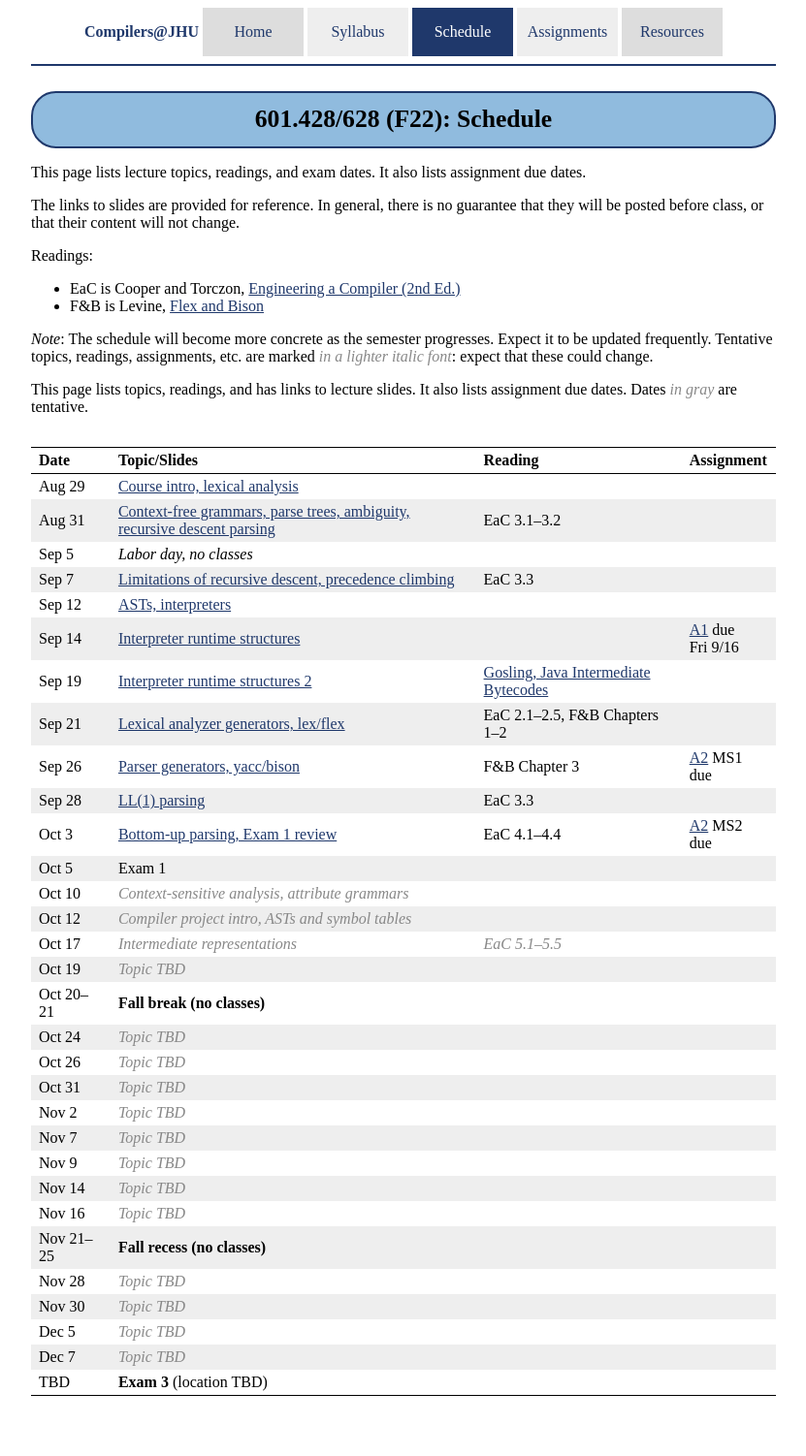
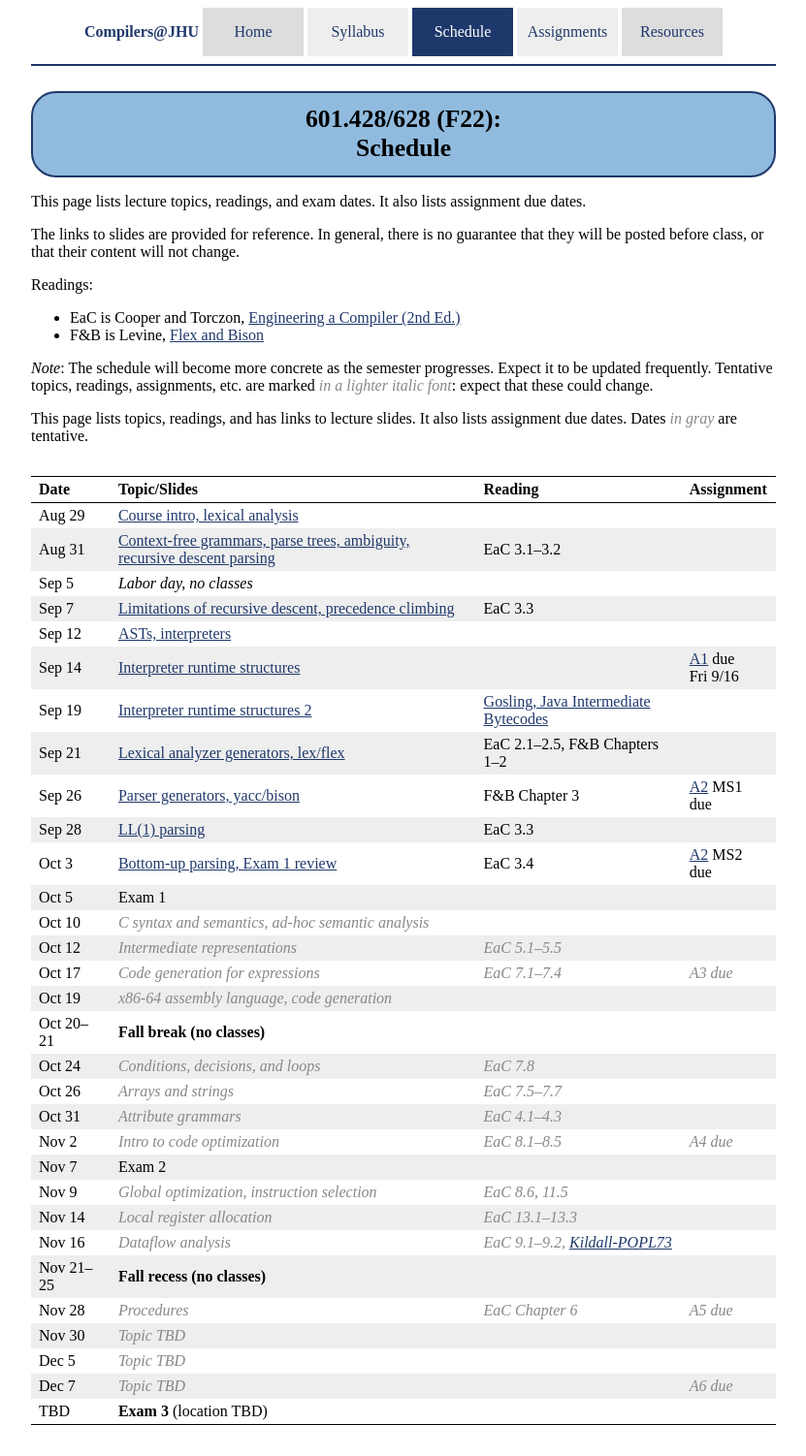
Before and after one commit to jhucompilers/fall2022, a Jekyll site: the page built from schedule.md, in a window 1280 px wide. Shown: the whole page at 97% size, without its empty margins (224-1055 px from the left). Built offline with Jekyll 4.4.1, drawn with Linux system fonts in a browser that asks for light colours; before the commit the page ends 1472 px from its top, so only the background shows below that.

Commit message:
planning compiler topcs/due dates

```diff
--- a/_layouts/default.html
+++ b/_layouts/default.html
@@ -25,7 +25,7 @@
 
 		<hr id="headerSep">
 
-		<div id="pageTitle">{{site.coursename}}: {{page.title}}</div>
+		<div id="pageTitle">{{site.coursename}}:<br>{{page.title}}</div>
 
 		{{content}}
 
--- a/schedule.md
+++ b/schedule.md
@@ -37,24 +37,24 @@ Sep 19 | [Interpreter runtime structures 2](lectures/lecture06-public.pdf) | [Go
 Sep 21 | [Lexical analyzer generators, lex/flex](lectures/lecture07-public.pdf) | EaC 2.1–2.5, F&amp;B Chapters 1–2 |
 Sep 26 | [Parser generators, yacc/bison](lectures/lecture08-public.pdf) | F&amp;B Chapter 3 | [A2](assign/assign02.html) MS1 due
 Sep 28 | [LL(1) parsing](lectures/lecture09-public.pdf) | EaC 3.3 |
-Oct 3 | [Bottom-up parsing, Exam 1 review](lectures/lecture10-public.pdf) | EaC 4.1–4.4 | [A2](assign/assign02.html) MS2 due
+Oct 3 | [Bottom-up parsing, Exam 1 review](lectures/lecture10-public.pdf) | EaC 3.4 | [A2](assign/assign02.html) MS2 due
 Oct 5 | Exam 1 |  |
-Oct 10 | <span class='tentative'>Context-sensitive analysis, attribute grammars</span> |  |
-Oct 12 | <span class='tentative'>Compiler project intro, ASTs and symbol tables</span> |  |
-Oct 17 | <span class='tentative'>Intermediate representations</span> | <span class='tentative'>EaC 5.1–5.5</span> |
-Oct 19 | <span class='tentative'>Topic TBD</span> |  |
+Oct 10 | <span class='tentative'>C syntax and semantics, ad-hoc semantic analysis</span> |  |
+Oct 12 | <span class='tentative'>Intermediate representations</span> | <span class='tentative'>EaC 5.1–5.5</span> |
+Oct 17 | <span class='tentative'>Code generation for expressions</span> | <span class='tentative'>EaC 7.1–7.4</span> | <span class='tentative'>A3 due</span>
+Oct 19 | <span class='tentative'>x86-64 assembly language, code generation</span> |  |
 Oct 20–21 | **Fall break (no classes)** |  |
-Oct 24 | <span class='tentative'>Topic TBD</span> |  |
-Oct 26 | <span class='tentative'>Topic TBD</span> |  |
-Oct 31 | <span class='tentative'>Topic TBD</span> |  |
-Nov 2 | <span class='tentative'>Topic TBD</span> |  |
-Nov 7 | <span class='tentative'>Topic TBD</span> |  |
-Nov 9 | <span class='tentative'>Topic TBD</span> |  |
-Nov 14 | <span class='tentative'>Topic TBD</span> |  |
-Nov 16 | <span class='tentative'>Topic TBD</span> |  |
+Oct 24 | <span class='tentative'>Conditions, decisions, and loops</span> | <span class='tentative'>EaC 7.8</span> |
+Oct 26 | <span class='tentative'>Arrays and strings</span> | <span class='tentative'>EaC 7.5–7.7</span> |
+Oct 31 | <span class='tentative'>Attribute grammars</span> | <span class='tentative'>EaC 4.1–4.3</span> |
+Nov 2 | <span class='tentative'>Intro to code optimization</span> | <span class='tentative'>EaC 8.1–8.5</span> | <span class='tentative'>A4 due</span>
+Nov 7 | Exam 2 |  |
+Nov 9 | <span class='tentative'>Global optimization, instruction selection</span> | <span class='tentative'>EaC 8.6, 11.5</span> |
+Nov 14 | <span class='tentative'>Local register allocation</span> | <span class='tentative'>EaC 13.1–13.3</span> |
+Nov 16 | <span class='tentative'>Dataflow analysis</span> | <span class='tentative'>EaC 9.1–9.2, <a href='lectures/kildall-popl73.pdf'>Kildall-POPL73</a></span> |
 Nov 21–25 | **Fall recess (no classes)** |  |
-Nov 28 | <span class='tentative'>Topic TBD</span> |  |
+Nov 28 | <span class='tentative'>Procedures</span> | <span class='tentative'>EaC Chapter 6</span> | <span class='tentative'>A5 due</span>
 Nov 30 | <span class='tentative'>Topic TBD</span> |  |
 Dec 5 | <span class='tentative'>Topic TBD</span> |  |
-Dec 7 | <span class='tentative'>Topic TBD</span> |  |
+Dec 7 | <span class='tentative'>Topic TBD</span> |  | <span class='tentative'>A6 due</span>
 TBD | **Exam 3** (location TBD) |  |
```
Also changed, not shown: index.md (+3 -0 lines), schedule.csv (+15 -15 lines), 1 other file.
